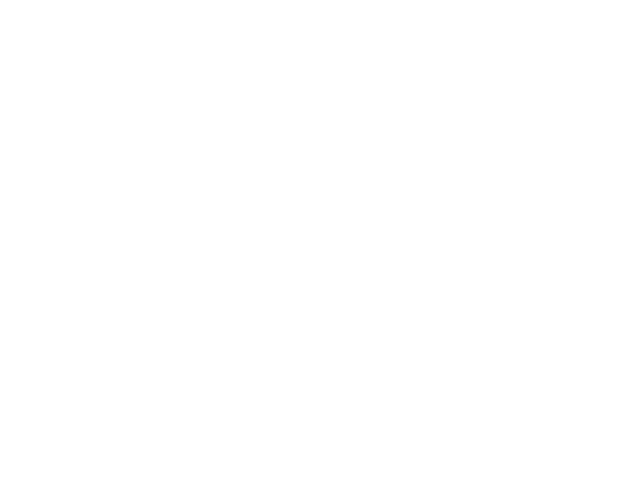
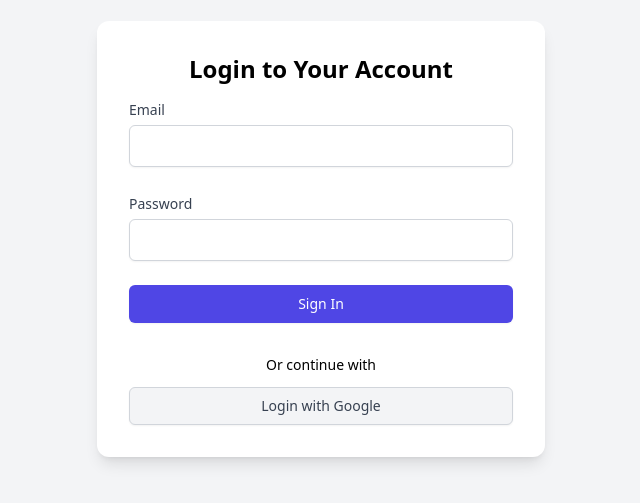
Before and after one commit to edouard2000/TigerEngage, a React (Vite) app: page /login in a window 1280 px wide. Before the commit this address had no page. Shown: the part 161-664 px from the top of the page, without its empty margins (319-959 px from the left). Built offline with nearby package versions, Linux system fonts and the light colour scheme.

Commit message:
Added login form

```diff
--- a/src/App.jsx
+++ b/src/App.jsx
@@ -2,6 +2,7 @@ import { Routes, Route } from 'react-router-dom';
 import './App.css';
 import WelcomePage from './components/WelcomePage';
 import StudendPage from "./components/StudentPage/StudentPage"
+import LoginForm from './components/Forms/LoginForm';
 
 
 
@@ -11,6 +12,7 @@ function App() {
       <Routes>
         <Route index element={<WelcomePage />} />
         <Route path="/student" element={<StudendPage />} />
+        <Route path="/login" element={<LoginForm />} />
       </Routes>
     </div>
   );
--- /dev/null
+++ b/src/components/Forms/LoginForm.jsx
@@ -0,0 +1,39 @@
+const LoginForm = () => {
+  return (
+    <div className="flex min-h-screen items-center justify-center bg-gray-100">
+      <div className="w-full max-w-md space-y-3 rounded-xl bg-white p-8 shadow-lg">
+        <h2 className="text-center text-2xl font-bold">Login to Your Account</h2>
+        <form className="space-y-6">
+          <div>
+            <label htmlFor="email" className="text-sm font-medium text-gray-700">Email</label>
+            <input type="email" id="email" name="email"
+                   className="mt-1 w-full rounded-md border border-gray-300 px-3 py-2 shadow-sm focus:border-indigo-500 focus:outline-none focus:ring-indigo-500"
+                   required />
+          </div>
+          <div>
+            <label htmlFor="password" className="text-sm font-medium text-gray-700">Password</label>
+            <input type="password" id="password" name="password"
+                   className="mt-1 w-full rounded-md border border-gray-300 px-3 py-2 shadow-sm focus:border-indigo-500 focus:outline-none focus:ring-indigo-500"
+                   required />
+          </div>
+          <div>
+            <button type="submit"
+                    className="w-full rounded-md border border-transparent bg-indigo-600 px-4 py-2 text-sm font-medium text-white shadow-sm hover:bg-indigo-700 focus:outline-none focus:ring-2 focus:ring-indigo-500 focus:ring-offset-2">
+              Sign In
+            </button>
+          </div>
+        </form>
+        <div className="pt-5 text-center">
+          <p className="text-sm font-light">
+            Or continue with
+          </p>
+          <button className="mt-3 w-full rounded-md border border-gray-300 bg-gray-100 px-4 py-2 text-sm font-medium text-gray-700 shadow-sm hover:bg-gray-200">
+            Login with Google
+          </button>
+        </div>
+      </div>
+    </div>
+  );
+};
+
+export default LoginForm;
--- a/src/components/WelcomePage.jsx
+++ b/src/components/WelcomePage.jsx
@@ -23,7 +23,7 @@ const WelcomePage = () => {
                 Professor
               </Link>
               <Link
-                to="/preceptor"
+                to="/login"
                 className="inline-block rounded bg-blue-500 px-5
                 py-2 text-white hover:bg-sky-700"
               >
```
